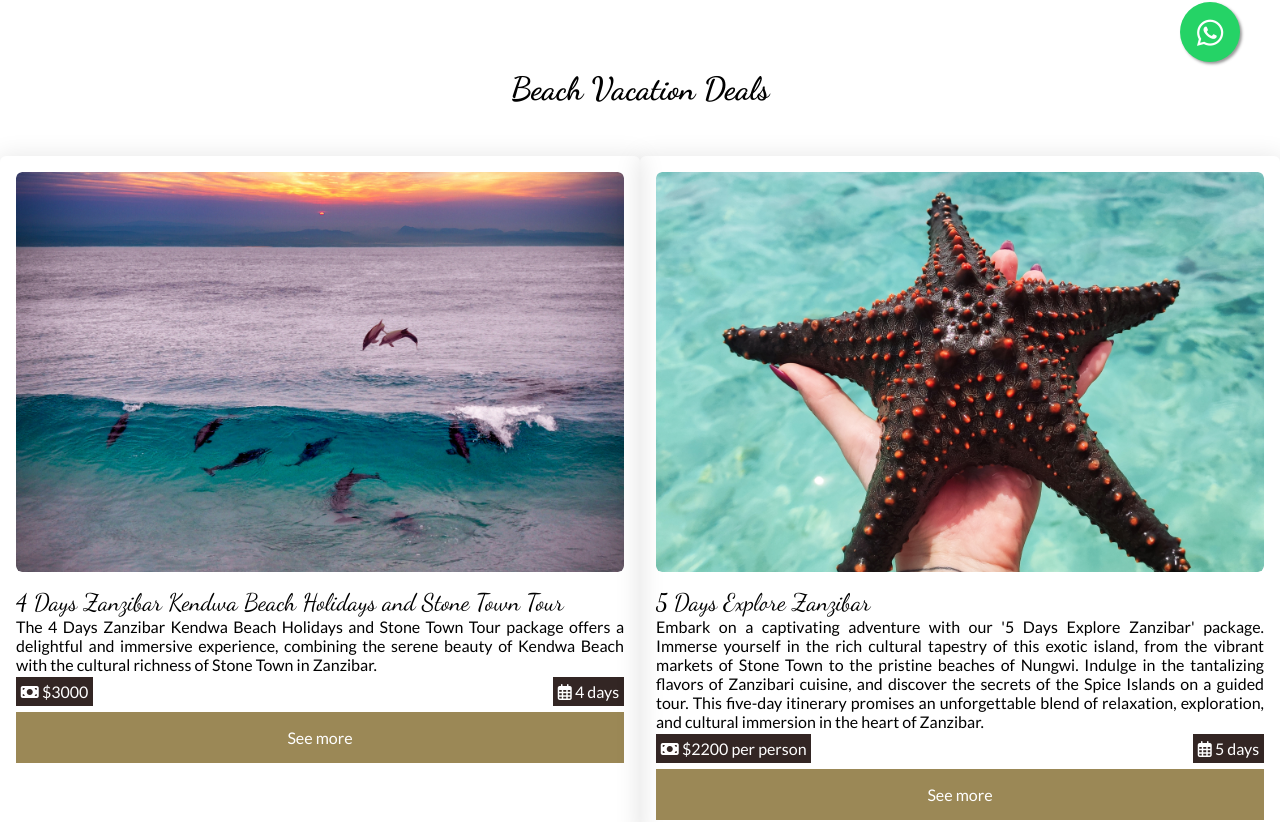
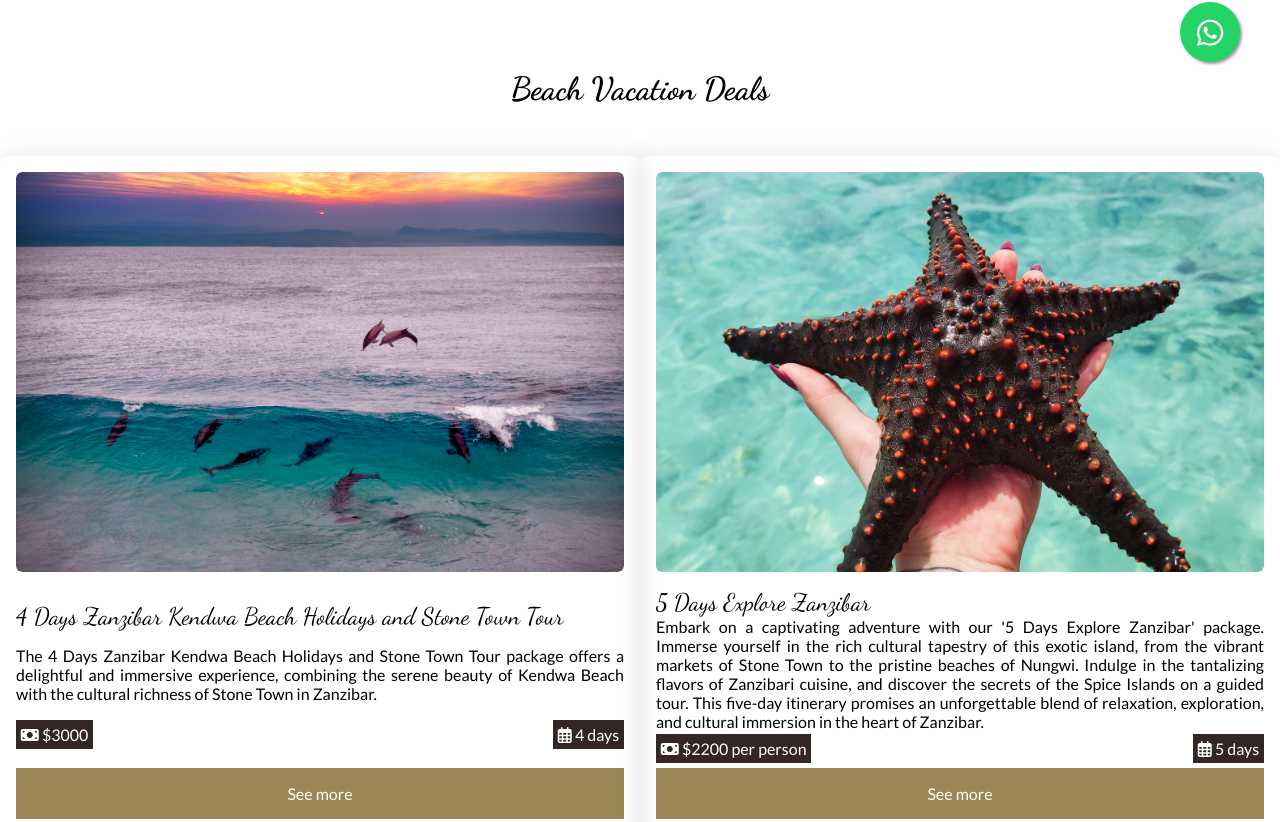
Before and after one commit to 9mmasi/silence_of_africa_safari, a React (Vite) app: page /beach in a window 1280 px wide. Shown: the part 698-1520 px from the top of the page. Built offline with nearby package versions, Linux system fonts and the light colour scheme.

Commit message:
push that

```diff
--- a/src/components/Trip.css
+++ b/src/components/Trip.css
@@ -26,6 +26,9 @@
 }
 .tripCard{
     text-align: start;
+    display: flex;
+    flex-direction: column;
+    justify-content: space-between;
 
     width: 100%;
     border-radius: 6px;
@@ -52,7 +55,7 @@
 .cardTail{
     display: flex;
     justify-content:center;
-    margin-top: .2rem;
+    margin-top: 0.1rem;
     padding: 1rem 1rem;
     background: var(--primary-color);
     color: #fff;
```
Also changed, not shown: vite.config.js.timestamp-1706962899546-3561fa887f74b.mjs (added, +16 -0 lines).
